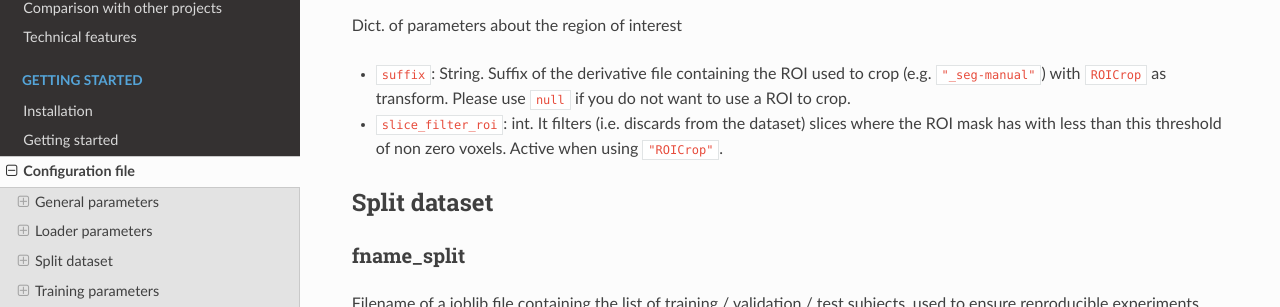
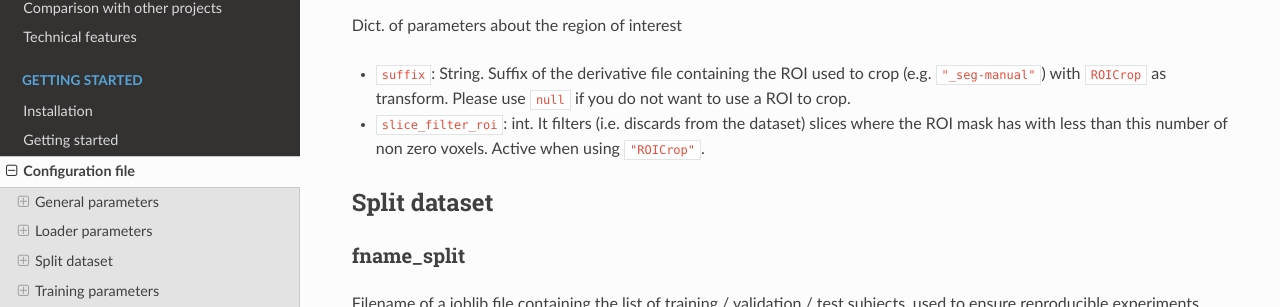
Before and after one commit to ivadomed/ivadomed, a Sphinx documentation site: the page built from docs/source/configuration_file.md, in a window 1280 px wide and 900 px high, scrolled down 1445 px. Shown: the part 144-451 px from the top of the window. Built offline with Sphinx 7.4.7 and the Read the Docs theme 2.0.0, drawn with Linux system fonts in a browser that asks for light colours.

Commit message:
configuration_file.md: typo

```diff
--- a/docs/source/configuration_file.md
+++ b/docs/source/configuration_file.md
@@ -31,7 +31,7 @@ Dict. Discard a slice from the dataset if it meets a condition, see below.
 #### roi
 Dict. of parameters about the region of interest
 - `suffix`: String. Suffix of the derivative file containing the ROI used to crop (e.g. `"_seg-manual"`) with `ROICrop` as transform. Please use `null` if you do not want to use a ROI to crop.
-- `slice_filter_roi`: int. It filters (i.e. discards from the dataset) slices where the ROI mask has with less than this threshold of non zero voxels. Active when using `"ROICrop"`.
+- `slice_filter_roi`: int. It filters (i.e. discards from the dataset) slices where the ROI mask has with less than this number of non zero voxels. Active when using `"ROICrop"`.
 
 ## Split dataset
 #### fname_split
```
